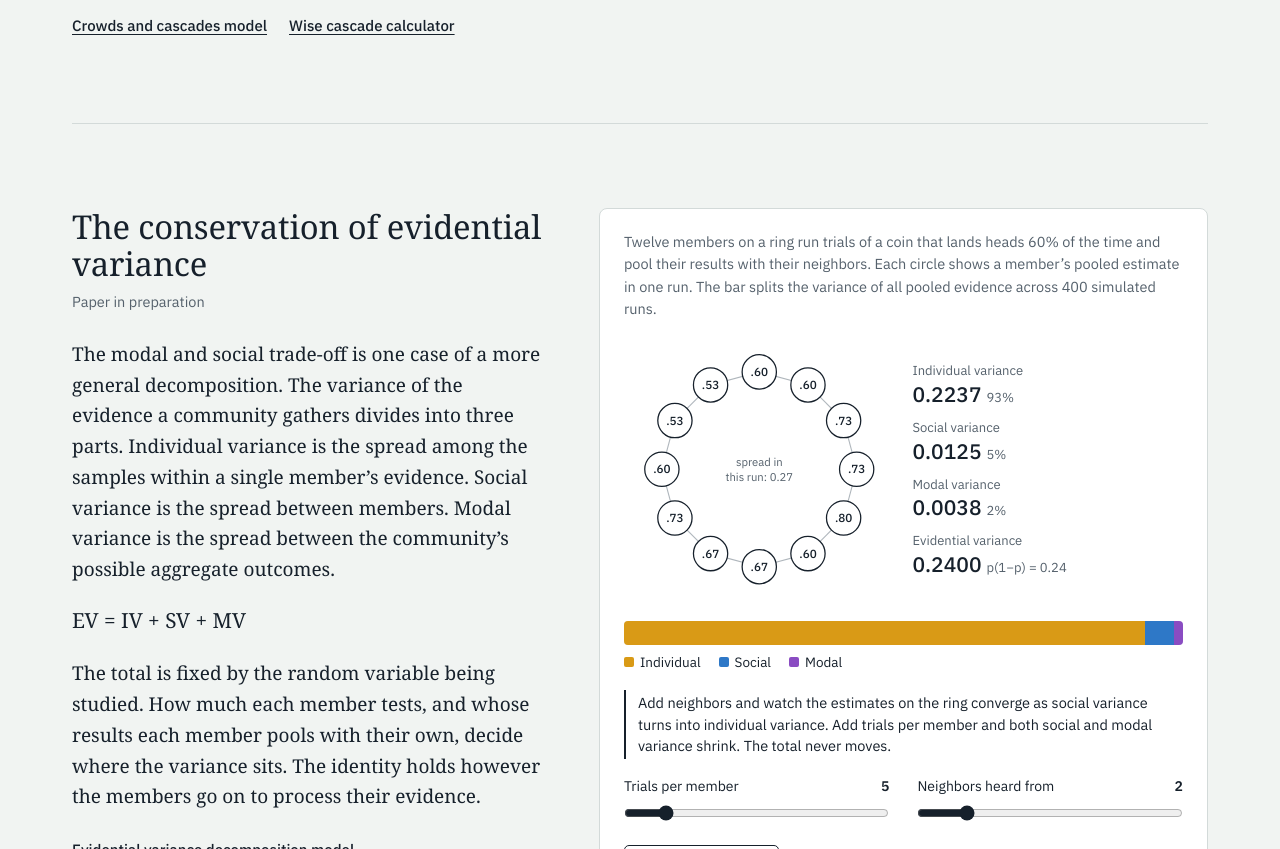
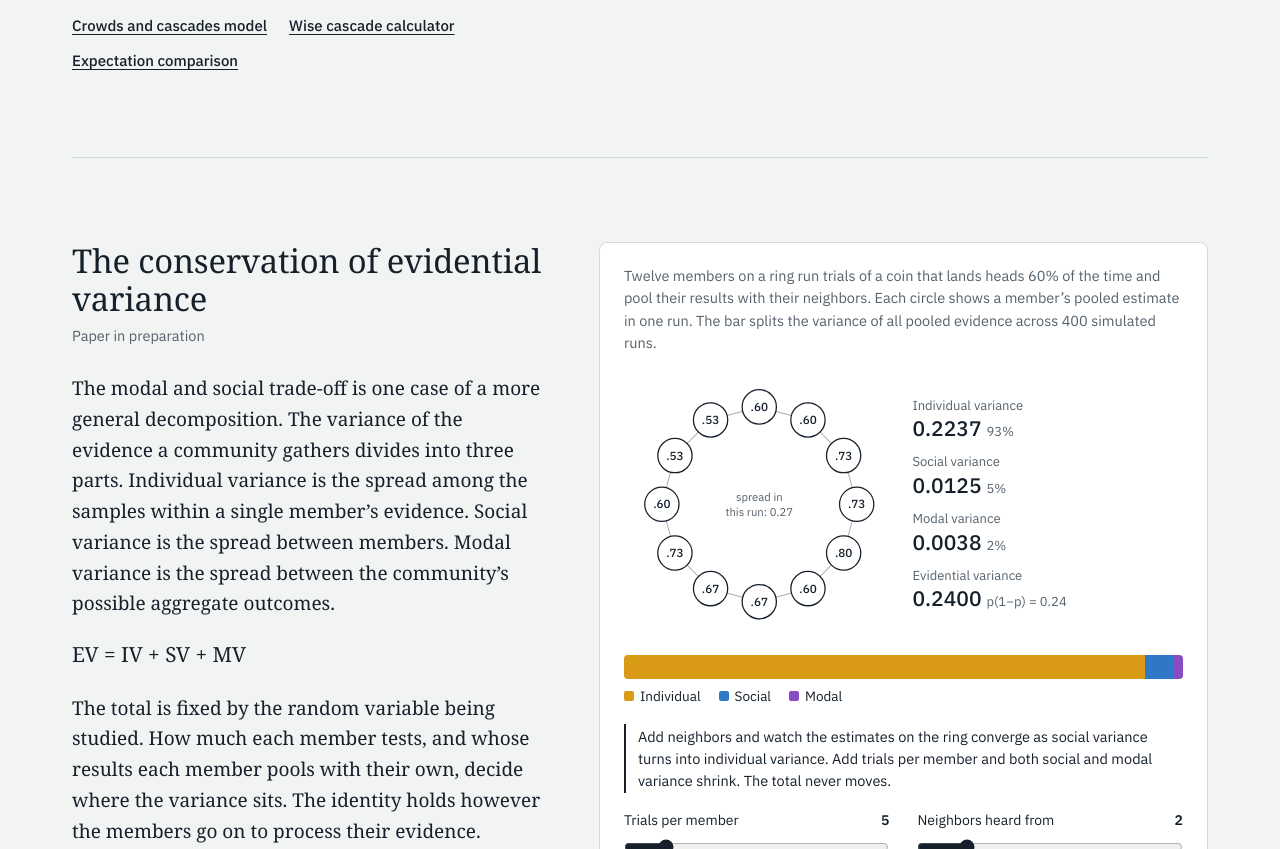
Before and after one commit to SeanConte/SeanConte.github.io, a plain HTML site: page research.html in a window 1280 px wide. Shown: the part 3457-4306 px from the top of the page. Drawn offline with Linux system fonts and the light colour scheme; a web font is replaced by a local one.

Commit message:
Add files via upload

```diff
--- a/research.html
+++ b/research.html
@@ -249,6 +249,7 @@ footer a{color:var(--ink2)}footer a:hover{color:var(--ink)}
     <ul class="links">
       <li><a href="https://seanconte.github.io/cascades-model/">Crowds and cascades model</a></li>
       <li><a href="https://seanconte.github.io/cascades-model/ETcalculator/">Wise cascade calculator</a></li>
+      <li><a href="https://seanconte.github.io/cascades-model/ExpectationComparison/">Expectation comparison</a></li>
     </ul>
   </div>
   <div class="model">
```
Also changed, not shown: cv.html (+1 -1 lines).
